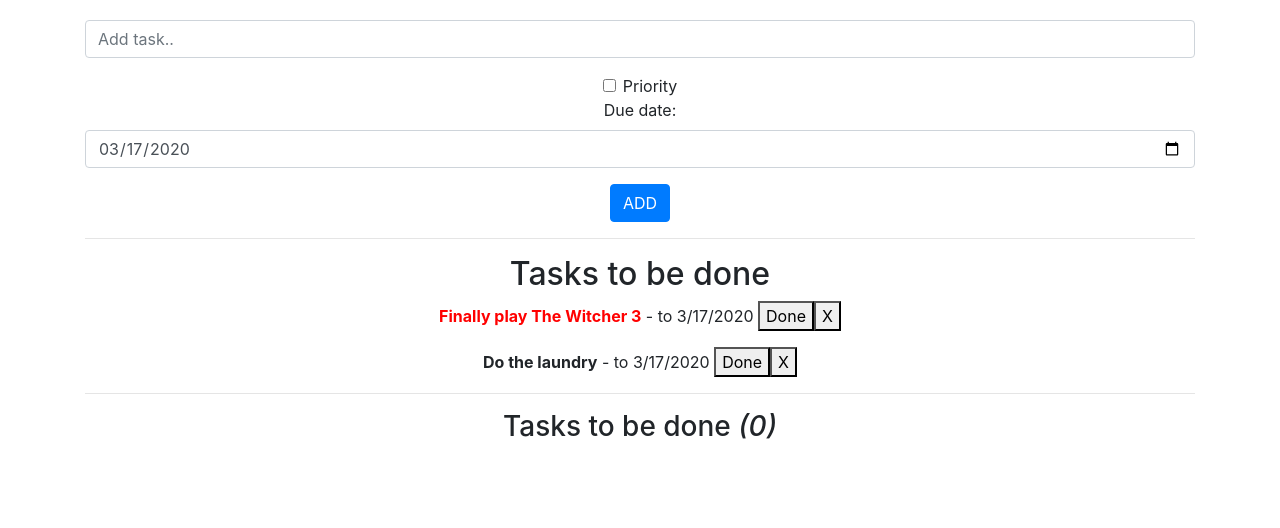
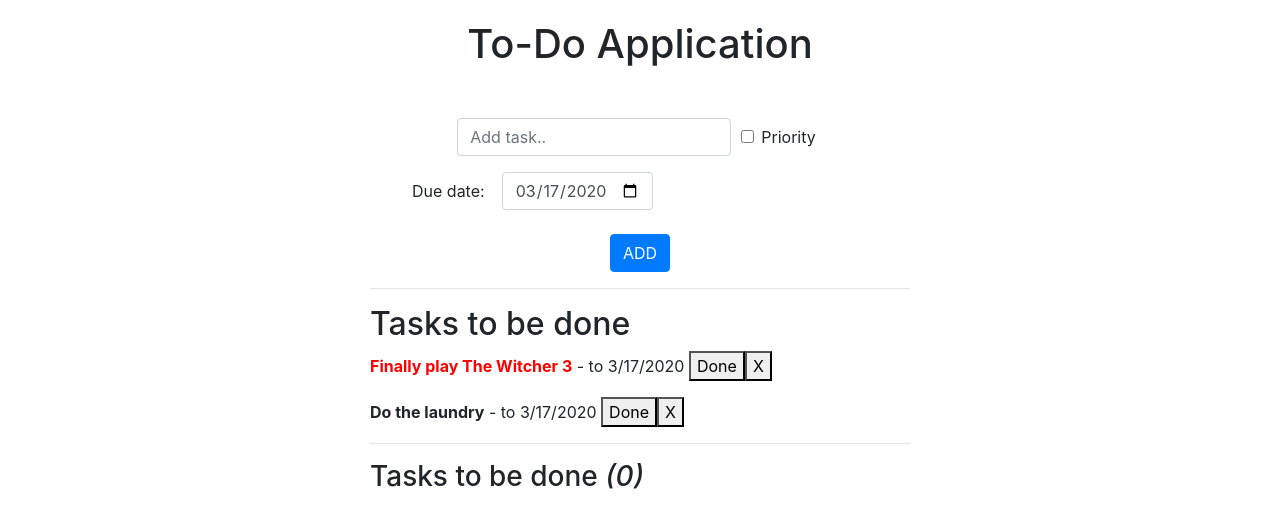
Before and after one commit to AniaSniadek/to-do-app, a React (Create React App) app: page / in a window 1280 px wide. Shown: the top 528 px of the page. Built offline with nearby package versions, Linux system fonts and the light colour scheme.

Commit message:
finish add task

```diff
--- a/src/components/AddTask.css
+++ b/src/components/AddTask.css
@@ -16,3 +16,18 @@
     margin: 20px;
     font-size: 16px;
 } */
+
+.form-check {
+    padding: 7px;
+    margin-left: 10px;
+}
+
+.date-label {
+    padding: 7px;
+    margin-right: 10px;
+    margin-left: 50px;
+}
+
+/* .date-input {
+    margin-right: 90px;
+} */
--- a/src/components/AddTask.js
+++ b/src/components/AddTask.js
@@ -53,6 +53,7 @@ class AddTask extends Component {
         return (
            <React.Fragment>
             <div className='form'>
+            <div className="row d-flex justify-content-center">
             <div className="form-group">
                 <input
                 type="text"
@@ -71,8 +72,12 @@ class AddTask extends Component {
                 />
                 <label htmlFor="important" className="form-check-label">Priority</label>
             </div>
-            <div className="form-group">
+            </div>
+            <div className="row d-flex">
+            <div className="form-group date-label">
                 <label htmlFor="date">Due date: </label>
+            </div>
+            <div className="form-group date-input">
                 <input
                 type="date"
                 id="date"
@@ -82,7 +87,10 @@ class AddTask extends Component {
                 onChange={this.handleDateChange}
                 className="form-control" />
             </div>
+            </div>
+            <div className="row d-flex justify-content-center">
                 <button onClick={this.handleClick} type="submit" className="btn btn-primary">ADD</button>
+            </div>
                 <hr />
             </div>
             </React.Fragment>
--- a/src/components/App.css
+++ b/src/components/App.css
@@ -1,3 +1,8 @@
 .container {
   margin-top: 20px;
 }
+
+.title {
+  margin-bottom: 50px;
+  text-align: center;
+}
--- a/src/components/App.js
+++ b/src/components/App.js
@@ -65,13 +65,14 @@ class App extends Component {
 
   render() {
     return (
-      <div className="container text-center">
-        <div className="row">
-          <div className="col-md-12">
+      <div className="container">
+      <div className="row d-flex justify-content-center">
+          <div className="col-md-6">
+            <h1 className="title">To-Do Application</h1>
             <AddTask click={this.addTask} />
             <TaskList tasks={this.state.tasks} delete={this.deleteTask} change={this.changeTaskStatus} />
           </div>
-        </div>
+      </div>
       </div>
     );
   }
```
Also changed, not shown: 1 other file (tests, documents, lock files or other folders).
